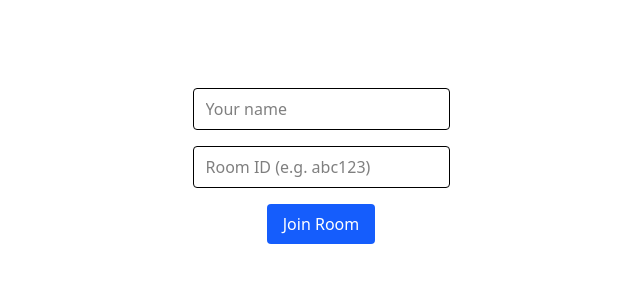
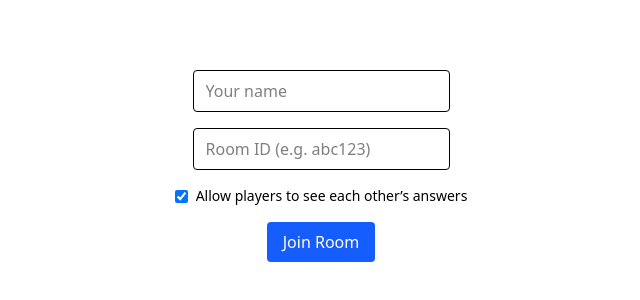
Before and after one commit to DesignedByAntonio/multiplayer-sudoku, a React (Vite) app in the folder client/: page / in a window 1280 px wide. Shown: the part 234-534 px from the top of the page, without its empty margins (319-959 px from the left). Built offline with nearby package versions, Linux system fonts and the light colour scheme.

Commit message:
Add togggllee for showOthers setting during room creation

```diff
--- a/client/src/App.jsx
+++ b/client/src/App.jsx
@@ -9,12 +9,14 @@ export default function App() {
   const defaultRoom = urlParams.get('room') || ''
   const [roomId, setRoomId] = useState(defaultRoom)
 
- //daaamn
+
 
   const [joined, setJoined] = useState(false)
   const [initialGrid, setInitialGrid] = useState(null)
   const [showLb, setShowLb]   = useState(false)
   const [scores, setScores]   = useState([])
+  const [showOthers, setShowOthers] = useState(true)
+
 
 
 
@@ -66,6 +68,23 @@ export default function App() {
           value={roomId}
           onChange={e => setRoomId(e.target.value)}
         />
+
+
+
+
+        <label className="flex items-center gap-2 text-sm">
+          <input
+            type="checkbox"
+            checked={showOthers}
+            onChange={e => setShowOthers(e.target.checked)}
+          />
+          Allow players to see each other’s answers
+        </label>
+
+
+
+
+
         <button
           onClick={joinRoom}
           className="px-4 py-2 bg-blue-600 text-white rounded hover:bg-blue-700"
```
